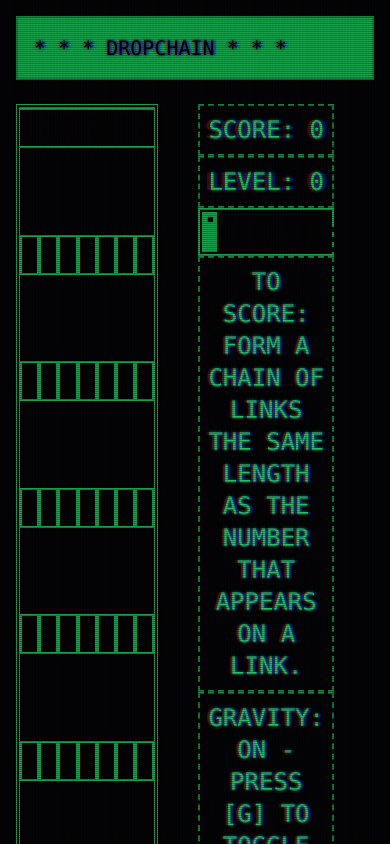
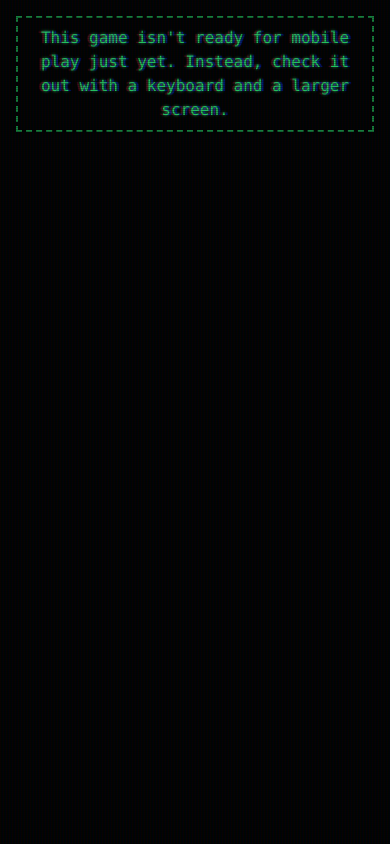
Before and after one commit to KimboTodd/kimblog, a Next.js app: page /dropchain-react in a window 390 px wide. Built offline with nearby package versions, Linux system fonts and the light colour scheme.

Commit message:
update sound location, add tablet friendly styling, note for mobile

```diff
--- a/components/dropchain/cell.tsx
+++ b/components/dropchain/cell.tsx
@@ -61,7 +61,7 @@ const Cell = ({ fill, cell, stagingRow }) => {
 
   return stagingRow ? (
     <div
-      className={`aspect-square font-mono ${cellState.color} border-top-2 flex items-center justify-center border-b-2 border-t-2 border-green-600 text-3xl`}
+      className={`aspect-square font-mono ${cellState.color} border-top-2 flex items-center justify-center border-b-2 border-t-2 border-green-600 text-xl lg:text-3xl`}
     >
       ({cellState.content})
     </div>
@@ -69,12 +69,11 @@ const Cell = ({ fill, cell, stagingRow }) => {
     <div
       className={`aspect-square font-mono ${cellState.color} ${
         cellState.state === CellState.Score ? 'animate-ping' : ''
-      } flex items-center justify-center border-2 border-green-600 text-3xl`}
+      } flex items-center justify-center border-2 border-green-600 text-xl lg:text-3xl`}
     >
       ({cellState.content})
     </div>
   );
 };
 
-// Only re-render the cells when they change
 export default React.memo(Cell);
--- a/components/dropchain/display.tsx
+++ b/components/dropchain/display.tsx
@@ -15,9 +15,9 @@ const Display = ({ text, flash }) => {
 
   return (
     <div
-      className={`box-border flex w-full animate-crtBlurText ${
+      className={`box-border flex w-full animate-crtBlurText p-1 ${
         flashing ? 'animate-flashWhite' : ''
-      } border-2 border-dashed border-green-700 p-2 text-center font-mono text-2xl text-green-500`}
+      } border-2 border-dashed border-green-700 p-2 text-center font-mono text-base text-green-500 md:text-base lg:text-2xl`}
     >
       {text}
     </div>
--- a/components/dropchain/dropchain.tsx
+++ b/components/dropchain/dropchain.tsx
@@ -87,7 +87,7 @@ const DropChain = () => {
 
   const dropLink = () => {
     if (checkCollision(player, grid, { x: 0, y: 1 })) {
-      new Audio('/assets/blog/dropchain/audio/glass_006.ogg').play();
+      new Audio('/assets/blog/dropchain/glass_006.ogg').play();
 
       if (player.pos.y < 1) {
         setGameOver(true);
@@ -101,7 +101,7 @@ const DropChain = () => {
   };
 
   useInterval(() => {
-    new Audio('/assets/blog/dropchain/audio/glass_002.ogg').play();
+    new Audio('/assets/blog/dropchain/glass_002.ogg').play();
     dropLink();
   }, dropTime);
 
@@ -114,15 +114,22 @@ const DropChain = () => {
       id="dropchain"
       className="h-screen w-screen overflow-hidden bg-slate-950 p-4 md:p-12"
     >
-      <div className="mx-auto max-w-6xl">
+      <div className="visible md:hidden">
+        <Display
+          text={`This game isn't ready for mobile play just yet. Instead, check it out with a keyboard and a larger screen.`}
+          flash={false}
+        />
+      </div>
+
+      <div className="invisible mx-auto max-w-7xl md:visible">
         <InverseDisplay
           text={gameOver ? 'GAME OVER' : '*  * * DROPCHAIN * * *'}
           gameOver={gameOver}
         />
 
-        <div className="mx-auto flex justify-between">
+        <div className="mx-auto flex flex-col justify-between md:flex-row">
           <Board grid={grid} />
-          <aside className="flex w-full flex-col justify-between  px-10">
+          <aside className="flex w-full flex-col justify-between px-4 lg:px-10 ">
             <Display text={`SCORE: ${score}`} flash={true} />
             <Display text={`LEVEL: ${level}`} flash={true} />
             <RowCounter links={linksDropped} />
--- a/components/dropchain/rowCounter.tsx
+++ b/components/dropchain/rowCounter.tsx
@@ -10,7 +10,7 @@ const RowCounter = ({ links }) => {
         return (
           <div
             key={i}
-            className={`aspect-square text-4xl ${
+            className={`aspect-square text-xl lg:text-4xl ${
               i < links % 7 ? 'bg-green-600' : 'bg-slate-950'
             } border-2 border-slate-950`}
           >
--- a/components/dropchain/startButton.tsx
+++ b/components/dropchain/startButton.tsx
@@ -2,7 +2,7 @@ import React, { memo } from 'react';
 
 const StartButton = ({ callback }) => (
   <button
-    className="box-border w-full animate-crtBlurText cursor-pointer border-4 border-double border-green-600 p-4 font-mono text-2xl text-green-500"
+    className="box-border w-full animate-crtBlurText cursor-pointer border-4 border-double border-green-600 p-4 font-mono sm:text-xl lg:text-2xl text-green-500"
     onClick={callback}
   >
     START
--- a/lib/dropchain/useScore.ts
+++ b/lib/dropchain/useScore.ts
@@ -16,7 +16,7 @@ export const useScore = (
   useEffect(() => {
     if (chainsScored > 0) {
       const sound = new Audio(
-        '/assets/blog/dropchain/audio/confirmation_001.ogg'
+        '/assets/blog/dropchain/confirmation_001.ogg'
       );
       sound.play();
       setScoreSound(sound);
```
